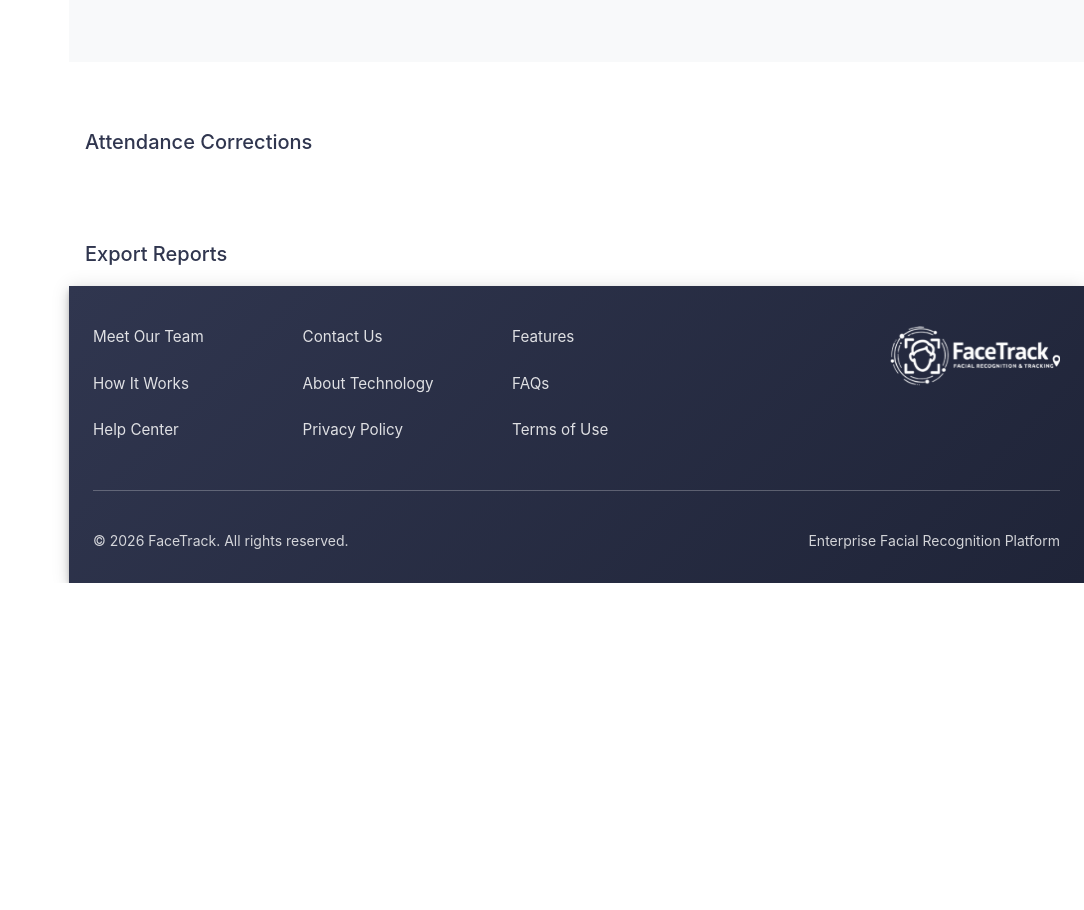
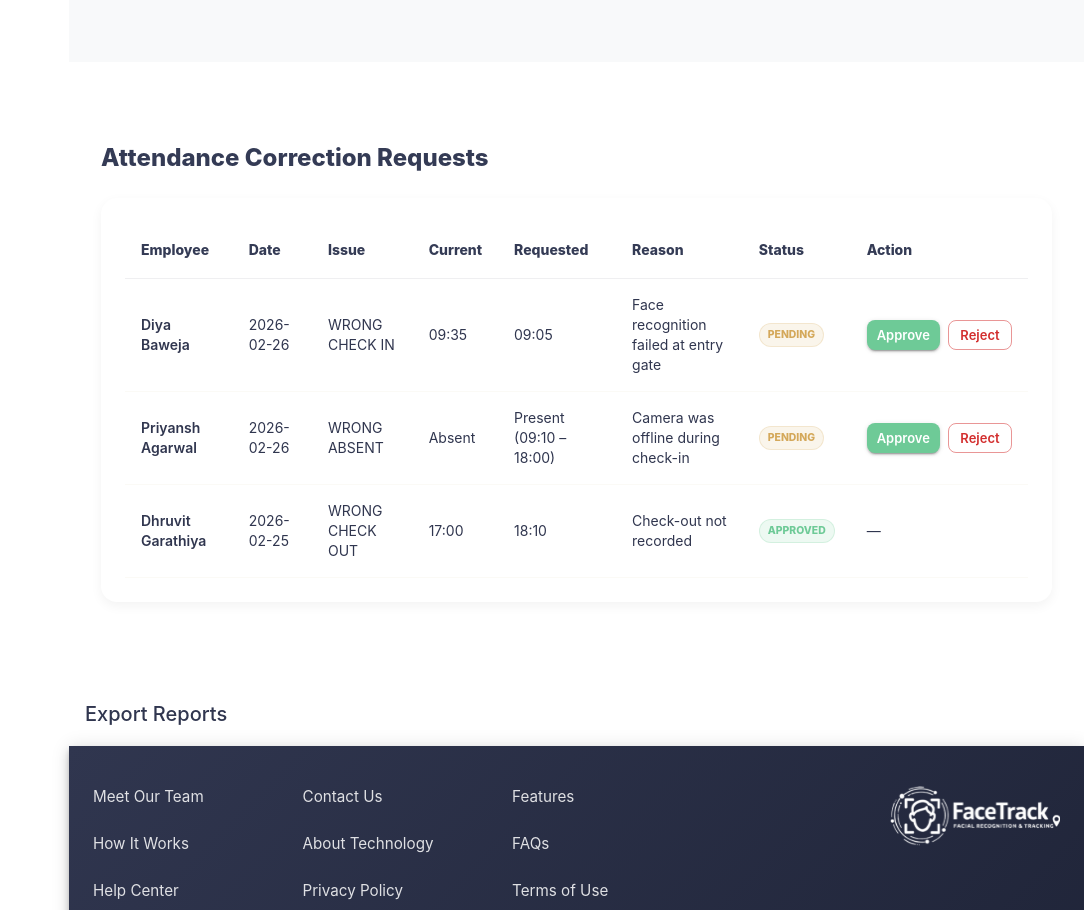
Before and after one commit to Diya050/FaceTrack, a React (Vite) app in the folder frontend/: page /admin/attendance in a window 1280 px wide. Shown: the part 802-1712 px from the top of the page, without its empty margins (196-1280 px from the left). Before the commit the page ends 1385 px from the top, so only its background shows below. Built offline with nearby package versions, Linux system fonts and the light colour scheme; some icons are missing.

Commit message:
Attendance Corrections page fro Admin

```diff
--- a/frontend/src/components/admin/attendance/AttendanceCorrections.tsx
+++ b/frontend/src/components/admin/attendance/AttendanceCorrections.tsx
@@ -1,14 +1,160 @@
-import { Box, Typography } from "@mui/material";
+import { useState } from "react";
+import {
+  Box,
+  Card,
+  CardContent,
+  Typography,
+  Table,
+  TableHead,
+  TableRow,
+  TableCell,
+  TableBody,
+  Chip,
+  Stack,
+  Button,
+  alpha,
+} from "@mui/material";
+import { COLORS } from "../../../theme/dashboardTheme";
+import { mockAttendanceCorrections, } from "../../../data/attendanceCorrections.mock";
+import type { AttendanceCorrection } from "../../../data/attendanceCorrections.mock";
 
+const STATUS_COLORS: Record<AttendanceCorrection["status"], string> = {
+  pending: COLORS.late,
+  approved: COLORS.present,
+  rejected: COLORS.absent,
+};
 
-const AttendanceCorrections = ({ }) => {
+function formatIssue(type: AttendanceCorrection["issueType"]) {
+  return type.replace(/_/g, " ").toUpperCase();
+}
+
+export default function AttendanceCorrections() {
+  const [records, setRecords] = useState(mockAttendanceCorrections);
+
+  const updateStatus = (id: string, status: AttendanceCorrection["status"]) => {
+    setRecords((prev) =>
+      prev.map((r) =>
+        r.id === id ? { ...r, status } : r
+      )
+    );
+  };
+
   return (
-    <Box p={2}>
-      <Typography variant="h6">
-        { "Attendance Corrections" }
+    <Box sx={{ p: 4 }}>
+      <Typography
+        variant="h5"
+        sx={{ fontWeight: 800, color: COLORS.navy, mb: 3 }}
+      >
+        Attendance Correction Requests
       </Typography>
+
+      <Card elevation={0} sx={{ borderRadius: 4 }}>
+        <CardContent sx={{ p: 3 }}>
+          <Table>
+            <TableHead>
+              <TableRow>
+                {[
+                  "Employee",
+                  "Date",
+                  "Issue",
+                  "Current",
+                  "Requested",
+                  "Reason",
+                  "Status",
+                  "Action",
+                ].map((h) => (
+                  <TableCell
+                    key={h}
+                    sx={{
+                      fontWeight: 800,
+                      color: COLORS.navy,
+                      borderBottom: `1px solid ${alpha(COLORS.navy, 0.08)}`,
+                    }}
+                  >
+                    {h}
+                  </TableCell>
+                ))}
+              </TableRow>
+            </TableHead>
+
+            <TableBody>
+              {records.map((r) => {
+                const statusColor = STATUS_COLORS[r.status];
+
+                return (
+                  <TableRow
+                    key={r.id}
+                    sx={{
+                      "&:hover": {
+                        bgcolor: alpha(COLORS.cream, 0.25),
+                      },
+                    }}
+                  >
+                    <TableCell sx={{ fontWeight: 600 }}>
+                      {r.employeeName}
+                    </TableCell>
+                    <TableCell>{r.date}</TableCell>
+                    <TableCell>{formatIssue(r.issueType)}</TableCell>
+                    <TableCell>{r.currentValue}</TableCell>
+                    <TableCell>{r.requestedValue}</TableCell>
+                    <TableCell sx={{ maxWidth: 240 }}>
+                      {r.reason}
+                    </TableCell>
+
+                    <TableCell>
+                      <Chip
+                        label={r.status.toUpperCase()}
+                        size="small"
+                        sx={{
+                          bgcolor: alpha(statusColor, 0.12),
+                          color: statusColor,
+                          fontWeight: 800,
+                          fontSize: "0.65rem",
+                          border: `1px solid ${alpha(statusColor, 0.2)}`,
+                        }}
+                      />
+                    </TableCell>
+
+                    <TableCell>
+                      {r.status === "pending" ? (
+                        <Stack direction="row" spacing={1}>
+                          <Button
+                            size="small"
+                            variant="contained"
+                            sx={{ bgcolor: COLORS.present }}
+                            onClick={() => updateStatus(r.id, "approved")}
+                          >
+                            Approve
+                          </Button>
+                          <Button
+                            size="small"
+                            variant="outlined"
+                            color="error"
+                            onClick={() => updateStatus(r.id, "rejected")}
+                          >
+                            Reject
+                          </Button>
+                        </Stack>
+                      ) : (
+                        "—"
+                      )}
+                    </TableCell>
+                  </TableRow>
+                );
+              })}
+            </TableBody>
+          </Table>
+
+          {records.length === 0 && (
+            <Typography
+              variant="body2"
+              sx={{ textAlign: "center", mt: 4, color: COLORS.slate }}
+            >
+              No correction requests
+            </Typography>
+          )}
+        </CardContent>
+      </Card>
     </Box>
   );
-};
-
-export default AttendanceCorrections;
+}
--- /dev/null
+++ b/frontend/src/data/attendanceCorrections.mock.ts
@@ -0,0 +1,55 @@
+export type CorrectionType =
+  | "wrong_check_in"
+  | "wrong_check_out"
+  | "wrong_absent"
+  | "wrong_status";
+
+export type CorrectionStatus = "pending" | "approved" | "rejected";
+
+export interface AttendanceCorrection {
+  id: string;
+  employeeName: string;
+  date: string;
+  issueType: CorrectionType;
+  currentValue: string;
+  requestedValue: string;
+  reason: string;
+  status: CorrectionStatus;
+  requestedAt: string;
+}
+
+export const mockAttendanceCorrections: AttendanceCorrection[] = [
+  {
+    id: "CR-001",
+    employeeName: "Diya Baweja",
+    date: "2026-02-26",
+    issueType: "wrong_check_in",
+    currentValue: "09:35",
+    requestedValue: "09:05",
+    reason: "Face recognition failed at entry gate",
+    status: "pending",
+    requestedAt: "2026-02-26 11:20",
+  },
+  {
+    id: "CR-002",
+    employeeName: "Priyansh Agarwal",
+    date: "2026-02-26",
+    issueType: "wrong_absent",
+    currentValue: "Absent",
+    requestedValue: "Present (09:10 – 18:00)",
+    reason: "Camera was offline during check-in",
+    status: "pending",
+    requestedAt: "2026-02-26 14:05",
+  },
+  {
+    id: "CR-003",
+    employeeName: "Dhruvit Garathiya",
+    date: "2026-02-25",
+    issueType: "wrong_check_out",
+    currentValue: "17:00",
+    requestedValue: "18:10",
+    reason: "Check-out not recorded",
+    status: "approved",
+    requestedAt: "2026-02-25 18:45",
+  },
+];
```
Also changed, not shown: frontend/src/components/admin/attendance/AttendanceSearch.tsx (deleted, +0 -14 lines).
